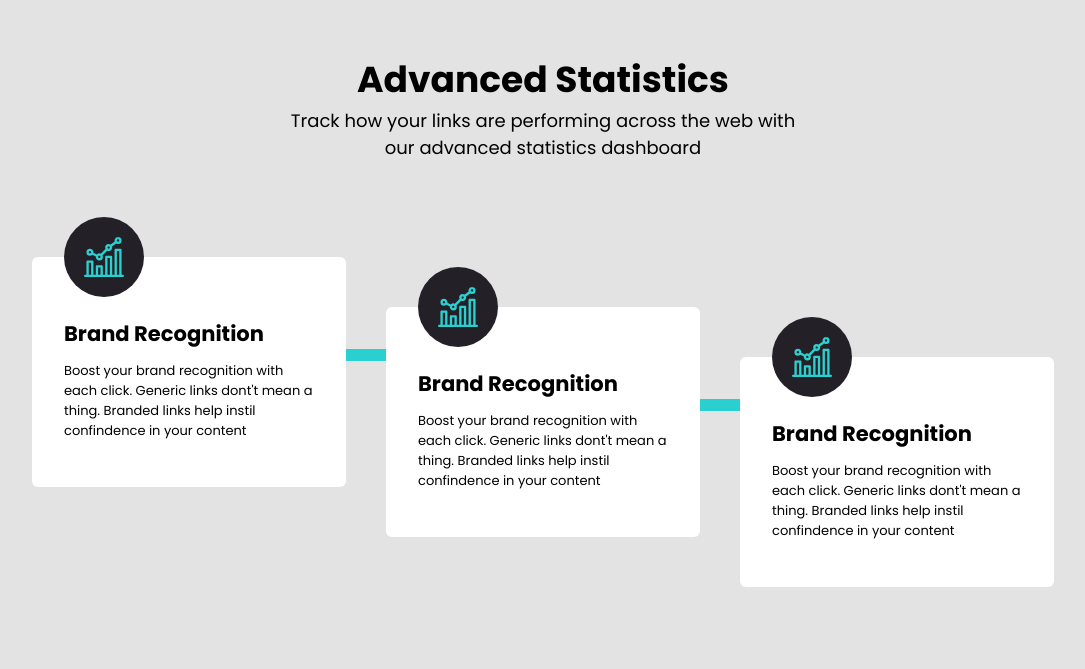
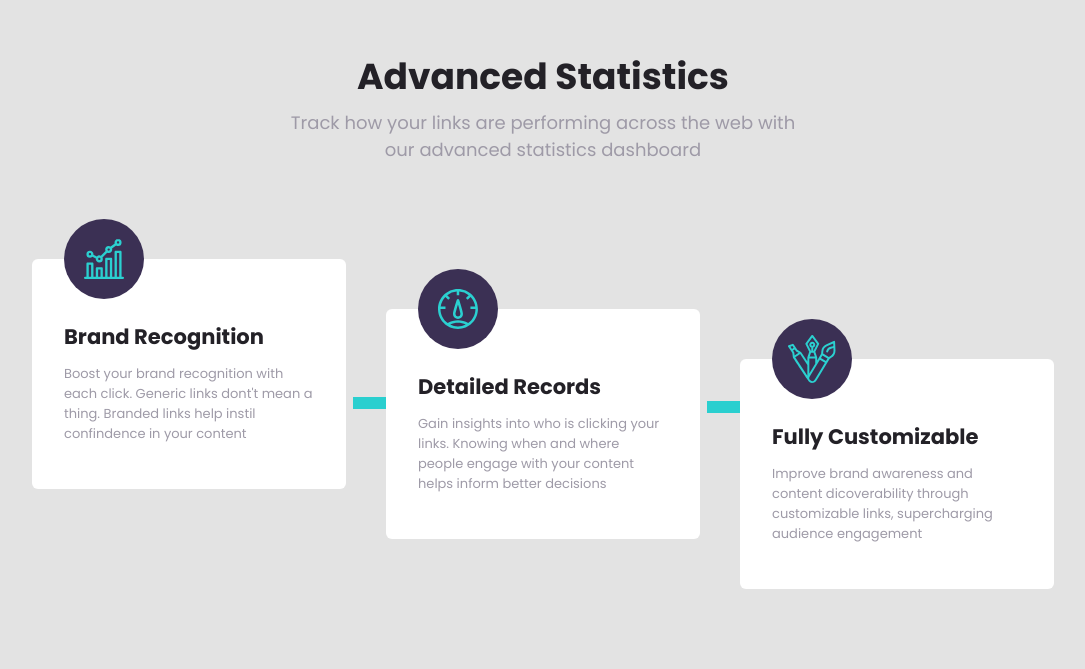
Before and after one commit to pehcs/encurtador_de_link-REACT-NODE, a React (Create React App) app: page / in a window 1280 px wide. Shown: the part 131-800 px from the top of the page, without its empty margins (97-1182 px from the left). Built offline with nearby package versions, Linux system fonts and the light colour scheme.

Commit message:
Componente middle finalizado

```diff
--- a/src/partials/Main/index.js
+++ b/src/partials/Main/index.js
@@ -23,11 +23,10 @@ export default function AdvancedStatistics(){
 
                     </div>
                     <h3>
-                        Brand Recognition
+                        Detailed Records
                     </h3>
                     <p>
-                        Boost your brand recognition with each click. Generic links dont't mean a thing.
-                        Branded links help instil confindence in your content
+                        Gain insights into who is clicking your links. Knowing when and where people engage with your content helps inform better decisions
                     </p>
                 </li>
                 <li className="wrapper-benefits">
@@ -35,11 +34,10 @@ export default function AdvancedStatistics(){
 
                     </div>
                     <h3>
-                        Brand Recognition
+                        Fully Customizable
                     </h3>
                     <p>
-                        Boost your brand recognition with each click. Generic links dont't mean a thing.
-                        Branded links help instil confindence in your content
+                        Improve brand awareness and content dicoverability through customizable links, supercharging audience engagement
                     </p>
                 </li>
             </ul>
--- a/src/partials/Main/styles.css
+++ b/src/partials/Main/styles.css
@@ -10,6 +10,11 @@
 .container-statistics >p{
     width: 40%;
     text-align: center;
+    color: var(--neutral-grayish-violet);
+}
+.container-statistics > h1{
+    color: var(--neutral-dark-violet);
+    margin-bottom: 5px;
 }
 .container-benefits{
     display: flex;
@@ -33,15 +38,18 @@
     border-radius: 6px;
     background-color: #fff;
 }
-.wrapper-benefits:nth-child(1)::after,
-.wrapper-benefits:nth-child(2)::after {
+.wrapper-benefits:nth-child(1)::before,
+.wrapper-benefits:nth-child(2)::before {
     content: "";
     height: 12px;
     background-color: var(--primary-cyan);
-    width: 112px;
-    top: 40%;
+    width: 8.2vw;
+    top: 60%;
     right: -112px;
     position: absolute;
+}
+.wrapper-benefits:nth-child(2)::before{
+    top: 40%;
 }
 .wrapper-benefits:nth-child(2){
     margin-bottom: -100px;
@@ -51,7 +59,7 @@
 }
 
 .wrapper-benefits div{
-    background-color: var(--neutral-dark-violet);
+    background-color: var(--primary-dark-violet);
     width: 80px;
     height: 80px;
     border-radius: 50%;
@@ -60,13 +68,20 @@
     position: absolute;
     top: -40px;
 }
-.wrapper-benefits div:nth-child(1){
+.wrapper-benefits:nth-child(1) div{
     background-image: url('../../assets/icon-brand-recognition.svg');
 }
-.wrapper-benefits div:nth-child(2){
+.wrapper-benefits:nth-child(2) div{
     background-image: url('../../assets/icon-detailed-records.svg');
 }
+.wrapper-benefits:nth-child(3) div{
+    background-image: url('../../assets/icon-fully-customizable.svg');
+}
 
-.wrapper-benefits p{
+.wrapper-benefits > p{
     font-size: 13px;
+    color: var(--neutral-grayish-violet)
 }
+.wrapper-benefits > h3{
+    color: var(--neutral-dark-violet)
+}
```
